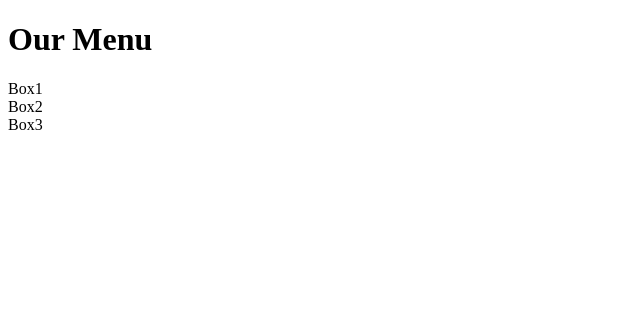
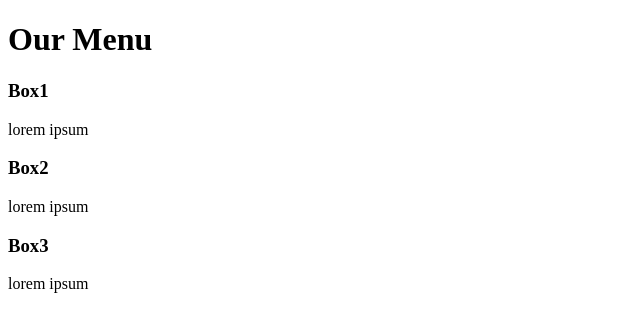
Before and after one commit to IrciaF/module2-solution, a plain HTML site: page index.html in a window 1280 px wide. Shown: the whole page, without its empty margins (0-640 px from the left). Drawn offline with Linux system fonts and the light colour scheme.

Commit message:
Update index.html

```diff
--- a/index.html
+++ b/index.html
@@ -7,8 +7,8 @@
   <body>
     <h1>Our Menu</h1>
     <div class="row">
-      <div class="">Box1</div>
-      <div class="">Box2</div>
-      <div class="">Box3</div>
+      <div class=""><h3>Box1</h3><p>lorem ipsum</p></div>
+      <div class=""><h3>Box2</h3><p>lorem ipsum</p></div>
+      <div class=""><h3>Box3</h3><p>lorem ipsum</p></div>
   </body>
 </html>
```
